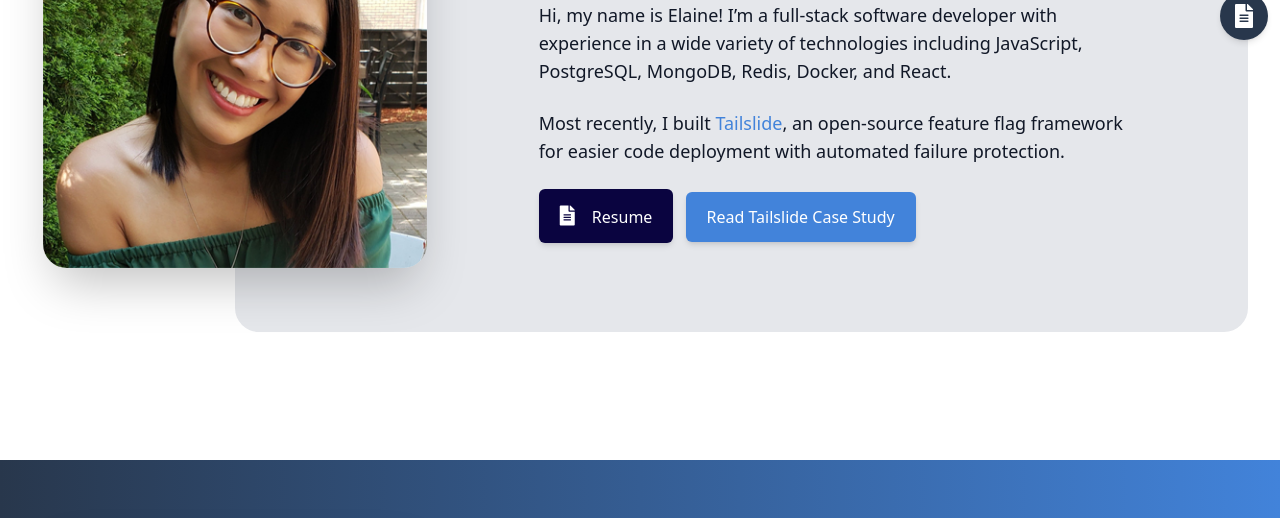
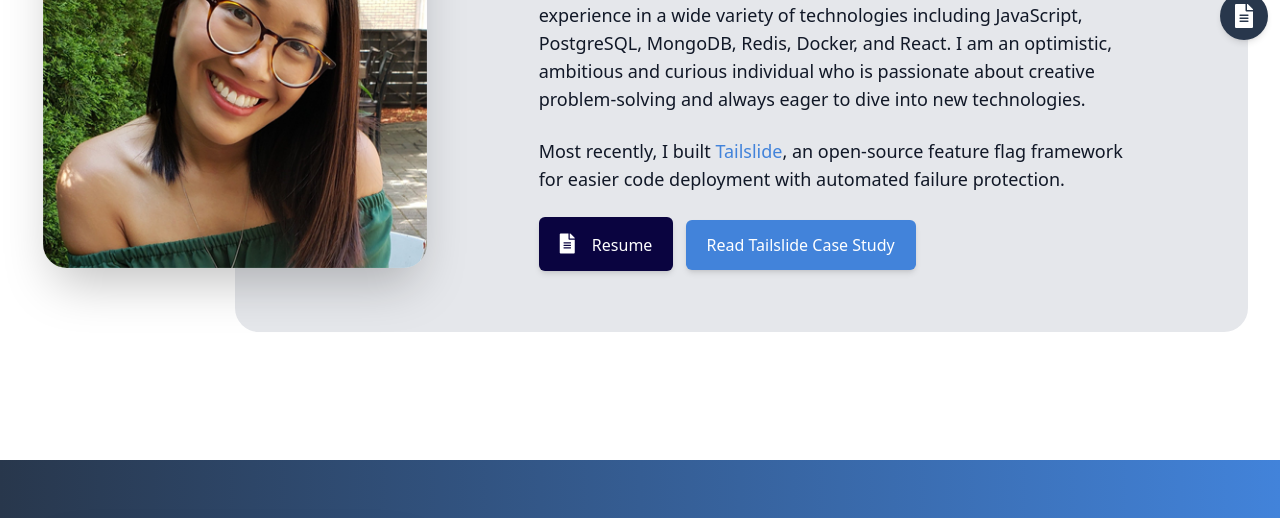
Before and after one commit to elainevuong/elainevuong.github.io, a website: page index.html in a window 1280 px wide. Shown: the part 244-762 px from the top of the page. Drawn offline with Linux system fonts and the light colour scheme.

Commit message:
Updated Self Description

```diff
--- a/index.html
+++ b/index.html
@@ -204,7 +204,8 @@
               <p class="text-lg text-gray-900 mt-6">
                 Hi, my name is Elaine! I’m a full-stack software developer
                 with experience in a wide variety of technologies including JavaScript, PostgreSQL,
-                MongoDB, Redis, Docker, and React.
+                MongoDB, Redis, Docker, and React. I am an optimistic, ambitious and curious individual
+                who is passionate about creative problem-solving and always eager to dive into new technologies.
               </p>
               <p class="text-lg text-gray-900 mt-6">
                 Most recently, I built
```
